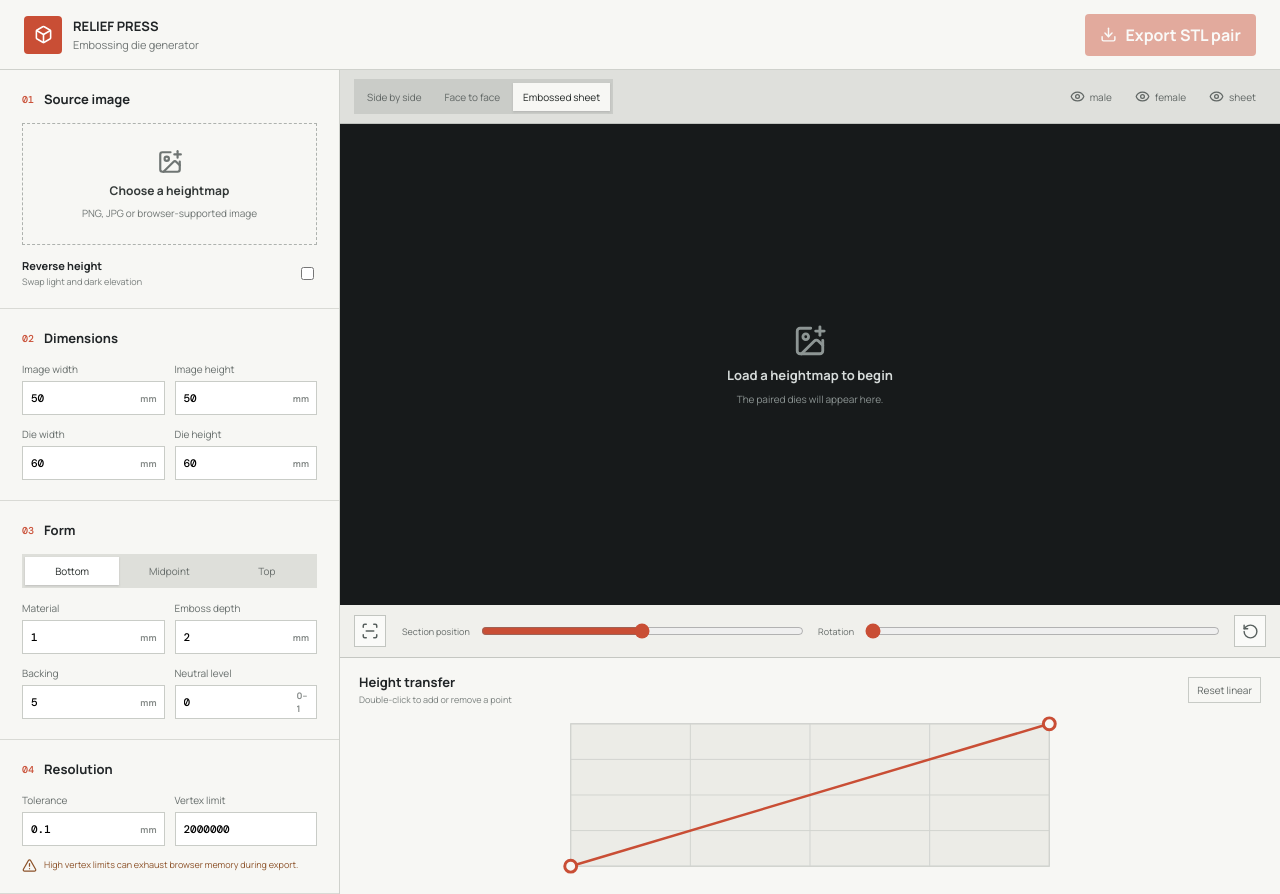
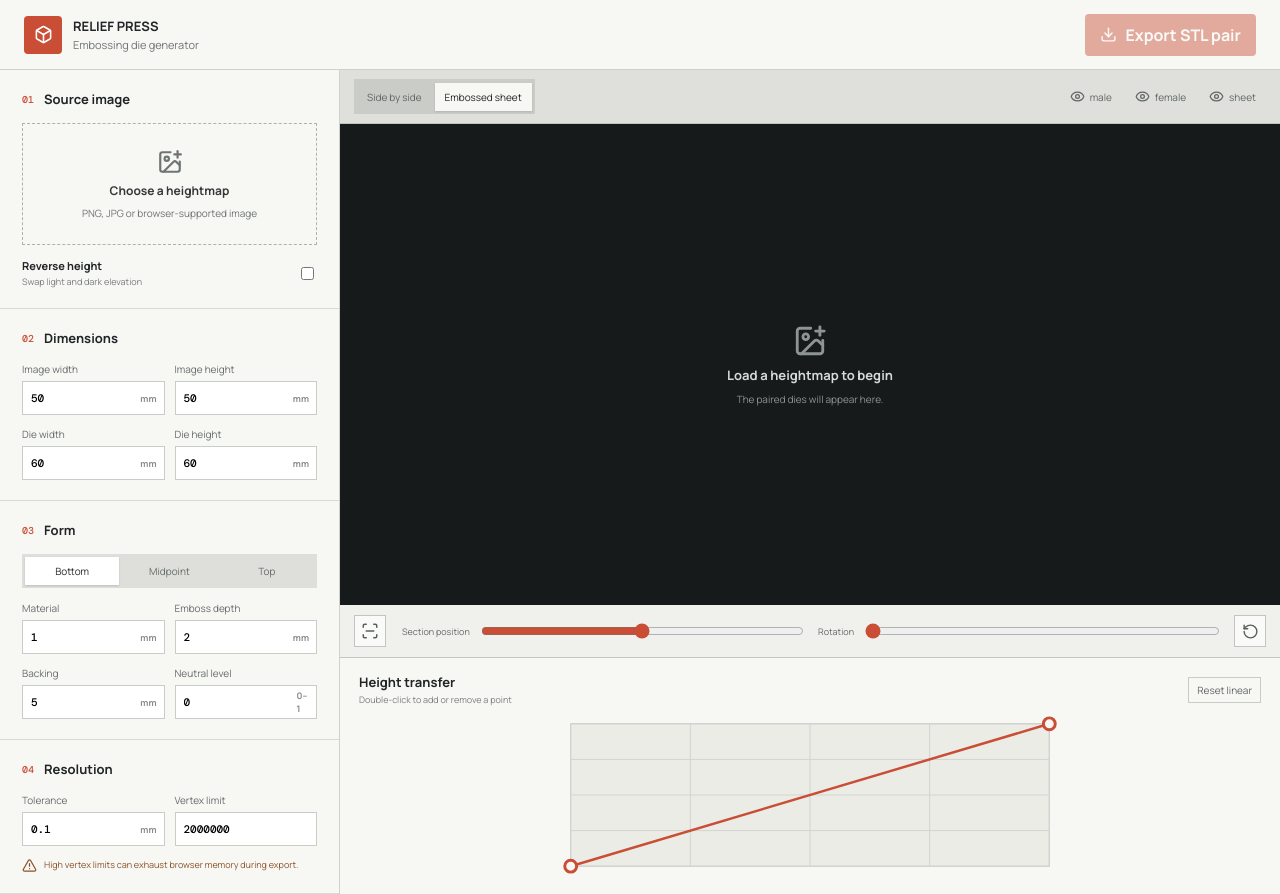
Before and after one commit to sdfgeoff/embossing_press_maker, a React (Vite) app: page / in a window 1280 px wide. Built offline with nearby package versions, Linux system fonts and the light colour scheme.

Commit message:
Show both dies face up in comparison view

```diff
--- a/src/App.tsx
+++ b/src/App.tsx
@@ -221,7 +221,7 @@ export default function App() {
         <section className="stage">
           <div className="stage-toolbar">
             <div className="segmented">
-              {['side', 'face', 'assembled'].map((mode) => <button key={mode} className={viewMode === mode ? 'active' : ''} onClick={() => setViewMode(mode)}>{mode === 'side' ? 'Side by side' : mode === 'face' ? 'Face to face' : 'Embossed sheet'}</button>)}
+              {['side', 'assembled'].map((mode) => <button key={mode} className={viewMode === mode ? 'active' : ''} onClick={() => setViewMode(mode)}>{mode === 'side' ? 'Side by side' : 'Embossed sheet'}</button>)}
             </div>
             <div className="visibility">
               {Object.keys(visibility).map((key) => <button key={key} className={visibility[key] ? 'active' : ''} title={`Toggle ${key}`} onClick={() => setVisibility((current) => ({ ...current, [key]: !current[key] }))}>{visibility[key] ? <Eye size={15} /> : <EyeOff size={15} />} {key}</button>)}
--- a/src/Preview.tsx
+++ b/src/Preview.tsx
@@ -230,11 +230,7 @@ export default function Preview({ surfaces, heightmap, settings, viewMode, visib
     if (viewMode === 'side') {
       state.maleGroup.position.x = -settings.dieWidth * .58
       state.femaleGroup.position.x = settings.dieWidth * .58
-    } else if (viewMode === 'face') {
-      state.maleGroup.position.x = -settings.dieWidth * .58
-      state.maleGroup.rotation.y = -.35
-      state.femaleGroup.position.x = settings.dieWidth * .58
-      state.femaleGroup.rotation.y = .35
+      state.femaleGroup.rotation.x = Math.PI
     }
   }, [viewMode, visibility, settings.dieWidth])
 
```
